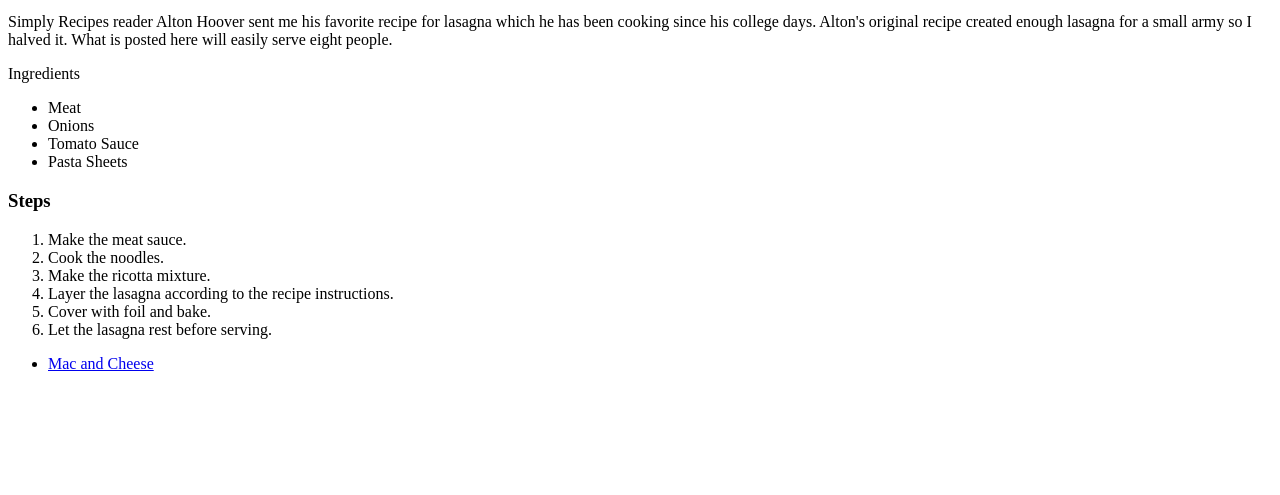
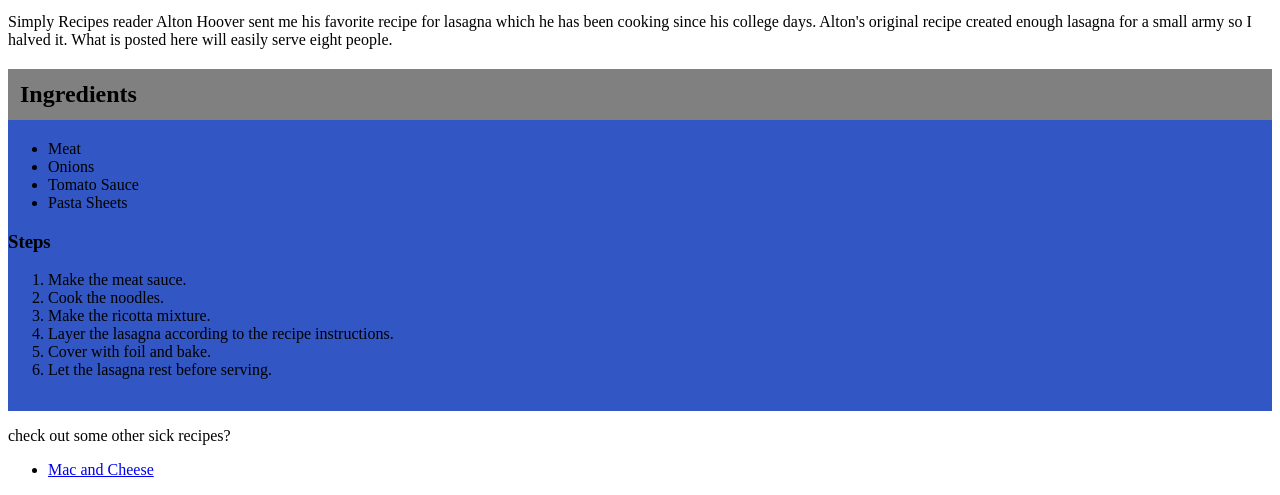
Before and after one commit to dexpacito/odin-recipes, a plain HTML site: page recipes/lasagna.html in a window 1280 px wide. Shown: the part 400-895 px from the top of the page. Before the commit the page ends 800 px from the top, so only its background shows below. Drawn offline with Linux system fonts and the light colour scheme.

Commit message:
implement css block changes to recipes

```diff
--- a/css/style.css
+++ b/css/style.css
@@ -8,3 +8,14 @@ h1 {
     color: blue;
     font-size: 30px;
 }
+
+.procedure {
+    background: #3256c3;
+    padding-bottom: 1em;
+    margin: 1em auto;
+}
+
+.procedure h2{
+    background: grey;
+    padding: 0.5em;
+}
--- a/recipes/lasagna.html
+++ b/recipes/lasagna.html
@@ -15,7 +15,8 @@
     <p> Everyone loves a good lasagna, right? It's a great way to feed a crowd and a perfect dish to bring to a potluck. It freezes well. It reheats well. Leftovers will keep you happy for days. </p>
     <p> Simply Recipes reader Alton Hoover sent me his favorite recipe for lasagna which he has been cooking since his college days. Alton's original recipe created enough lasagna for a small army so I halved it. What is posted here will easily serve eight people. </p>
 
-    <div> Ingredients </div>
+    <div class="procedure">
+    <h2> Ingredients </h2>
     <ul>
         <li> Meat </li>
         <li> Onions </li>
@@ -33,7 +34,9 @@
         <li>Cover with foil and bake.</li>
         <li>Let the lasagna rest before serving.</li>
     </ol>
+    </div>
 
+    <p> check out some other sick recipes? </p>
     <ul>
         <li><a href="mac-and-cheese.html">Mac and Cheese</a></li>
     </ul>
```
Also changed, not shown: recipes/mac-and-cheese.html (+1 -0 lines).
